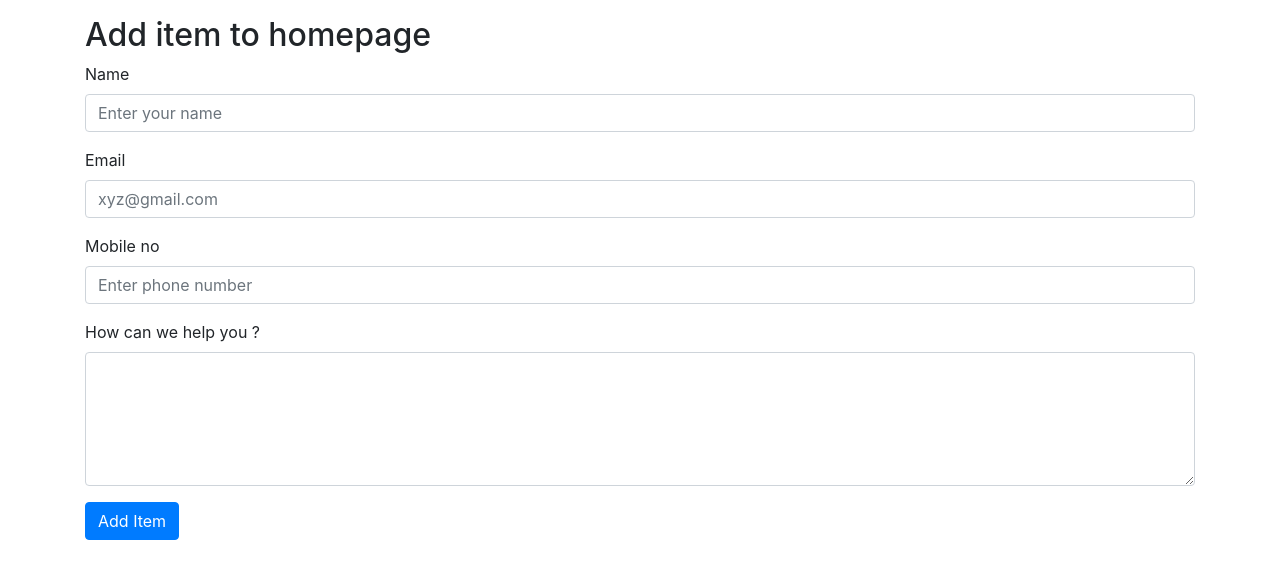
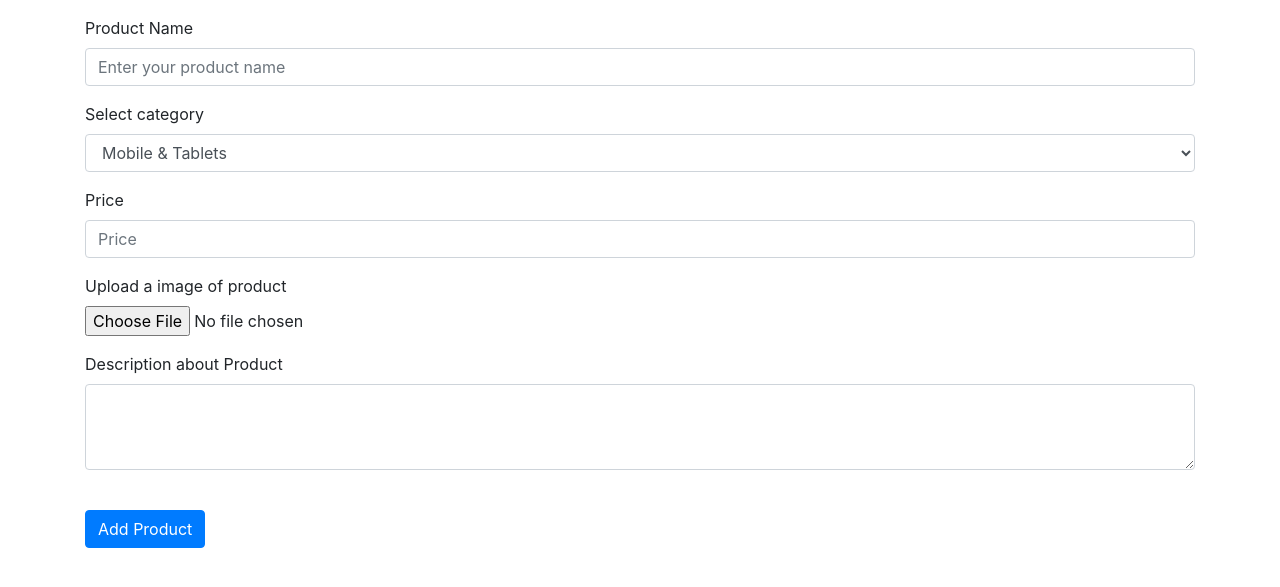
Before and after one commit to deepak0611/Shopping-webapp, a Django app: page /shop/add_item/ in a window 1280 px wide. Shown: the part 56-643 px from the top of the page. Run offline with Django 3.2, Linux system fonts and the light colour scheme; some libraries are stand-ins or nearby versions.

Commit message:
modified the homepage

```diff
--- a/shop/templates/shop/add_item.html
+++ b/shop/templates/shop/add_item.html
@@ -13,31 +13,43 @@
 
 
 <div class="container my-3">
-<h2>Add item to homepage</h2>
-<form action="" method="post">
-    {% csrf_token %}
+
+  <form action="" method="post" enctype="multipart/form-data">
+      {% csrf_token %}
   <div class="form-group">
-    <label for="exampleFormControlInput1">Name</label>
-    <input type="text" class="form-control" id="exampleFormControlInput1" name="name" placeholder="Enter your name">
+    <label for="exampleFormControlInput1">Product Name</label>
+    <input type="text" class="form-control" id="exampleFormControlInput1" name="name" placeholder="Enter your product name">
   </div>
   <div class="form-group">
-    <label for="exampleFormControlInput1">Email</label>
-    <input type="email" class="form-control" id="exampleFormControlInput1" name="email" placeholder="xyz@gmail.com">
+    <label for="exampleFormControlSelect1">Select category</label>
+    <select class="form-control" id="exampleFormControlSelect1" name="category">
+      <option>Mobile & Tablets</option>
+      <option>Clothing</option>
+      <option>Electronic accessories</option>
+      <option>Grocery</option>
+      <option>Home Decoration</option>
+    </select>
   </div>
-  <div class="form-group">
-    <label for="exampleFormControlInput1">Mobile no</label>
-    <input type="tel" class="form-control" id="exampleFormControlInput1" name="phone" placeholder="Enter phone number">
+   <div class="form-group">
+    <label for="exampleFormControlInput1">Price</label>
+    <input type="number" class="form-control" id="exampleFormControlInput1" placeholder="Price" name="price">
+  </div>
+   <div class="form-group">
+    <label for="exampleFormControlInput1">Upload a image of product</label>
+    <input type="file" class="form-control-file" id="exampleFormControlInput1" name="myimage">
   </div>
 
   <div class="form-group">
-    <label for="exampleFormControlTextarea1">How can we help you ?</label>
-    <textarea class="form-control" id="exampleFormControlTextarea1" name="desc" rows="5"></textarea>
+    <label for="exampleFormControlTextarea1">Description about Product</label>
+    <textarea class="form-control" id="exampleFormControlTextarea1" rows="3" name="desc"></textarea>
   </div>
-  <div class="form-group">
-    <button type="submit" class="btn btn-primary">Add Item</button>
-  </div>
+   <br>
+   <button type="submit" class="btn btn-primary">Add Product</button>
+</form>
 
-</form>
+
+
+
 </div>
 
 
--- /dev/null
+++ b/shop/templates/shop/hihi.txt
@@ -0,0 +1 @@
+my name is deepak and i will be a pro coder.
--- a/shop/views.py
+++ b/shop/views.py
@@ -1,17 +1,15 @@
 from django.shortcuts import render
 from django.http import HttpResponse
+from django.core.files.storage import FileSystemStorage
+from datetime import date
 from .models import *
 
 # Create your views here.
 def index(request):
     # pdt=Product.objects.all()
     # rangerr=range(0,2)
-    cats=Product.objects.values('category').distinct()
-    # print(cats)
-    pdt=[]
-    for cat in cats:
-        prod=Product.objects.filter(category=cat['category'])
-        pdt.append(prod)
+    pdt=Product.objects.all()
+
 
 
     return render(request,'shop/index.html',{'product':pdt})
@@ -42,6 +40,14 @@ def tracker(request):
     return render(request,'shop/tracker.html')
 
 def add_item(request):
+    if request.method == 'POST' and request.FILES['myimage']:
+        name=request.POST.get('name','')
+        category=request.POST.get('category','')
+        price=request.POST.get('price','')
+        desc=request.POST.get('desc','')
+        myimage=request.FILES['myimage']
+        product=Product(product_name=name,category=category,price=price,desc=desc,image=myimage,pub_date=date.today())
+        product.save()
     return render(request,'shop/add_item.html')
 
 def search(request):
@@ -52,4 +58,8 @@ def prodView(request):
     return  HttpResponse("This is prodView")
 
 def checkout(request):
-    return  HttpResponse("This is checkout")
+    if request.method == "GET":
+        # return render(request, 'shop/hihi.txt')
+        return  HttpResponse("This is checkout")
+
+    return  HttpResponse("This is error")
```
Also changed, not shown: shop/templates/shop/index.html (+74 -28 lines), shop/templates/shop/login.html (added, +10 -0 lines), shop/templates/shop/tracker.html (+24 -0 lines), superuser.txt (+8 -0 lines), templates/index.html (+13 -5 lines), db.sqlite3, media/shop/images/NEW_Regular_S10_Lockup1_Blue_gallery.webp (added), media/shop/images/cc1.jpg (added), media/shop/images/ddeep_3QqmSxy.jpg (added), media/shop/images/ddeep_5rttzyI.jpg (added), media/shop/images/images_dinOcZ4.jpg (added), media/shop/images/rn7.png (added), 2 other files.
